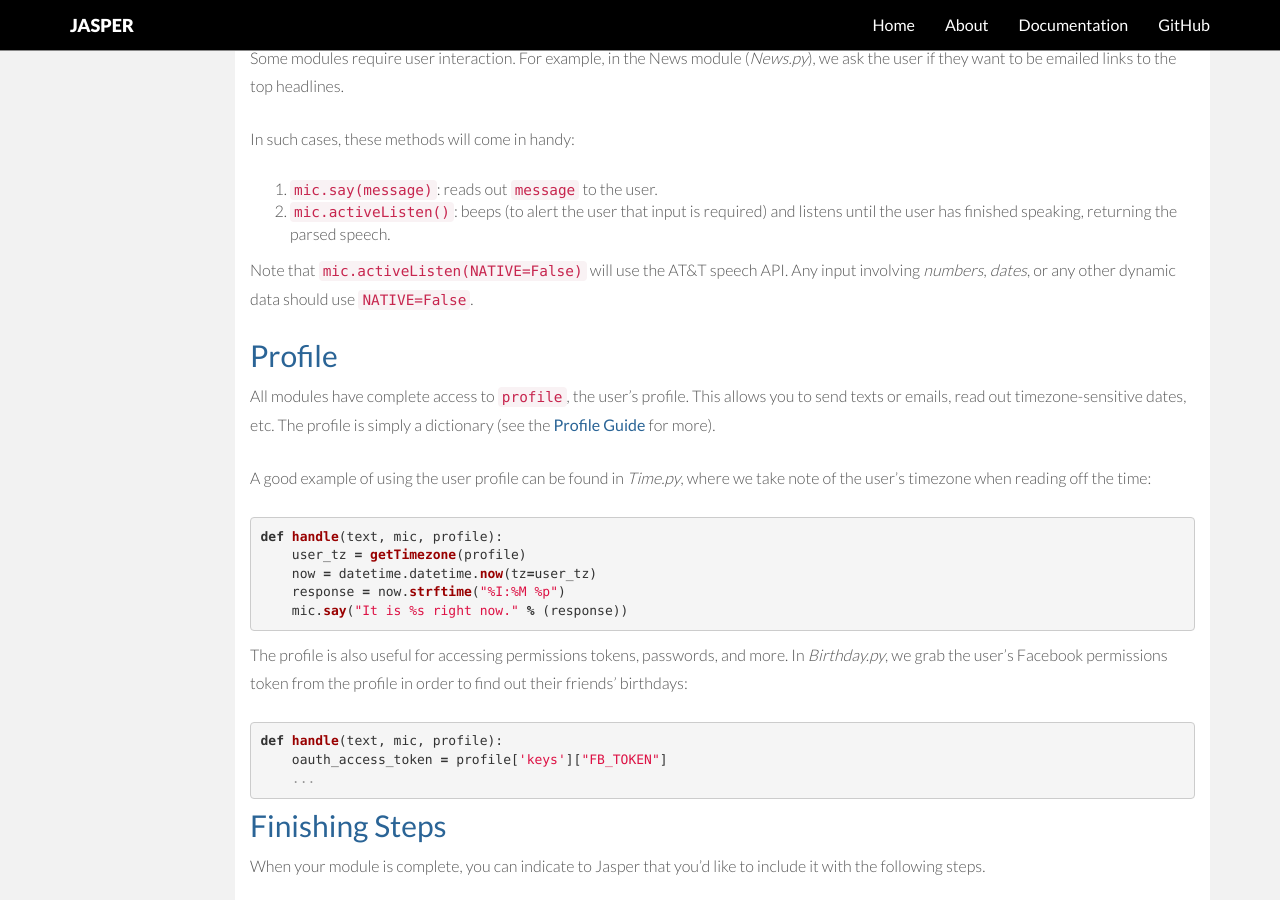
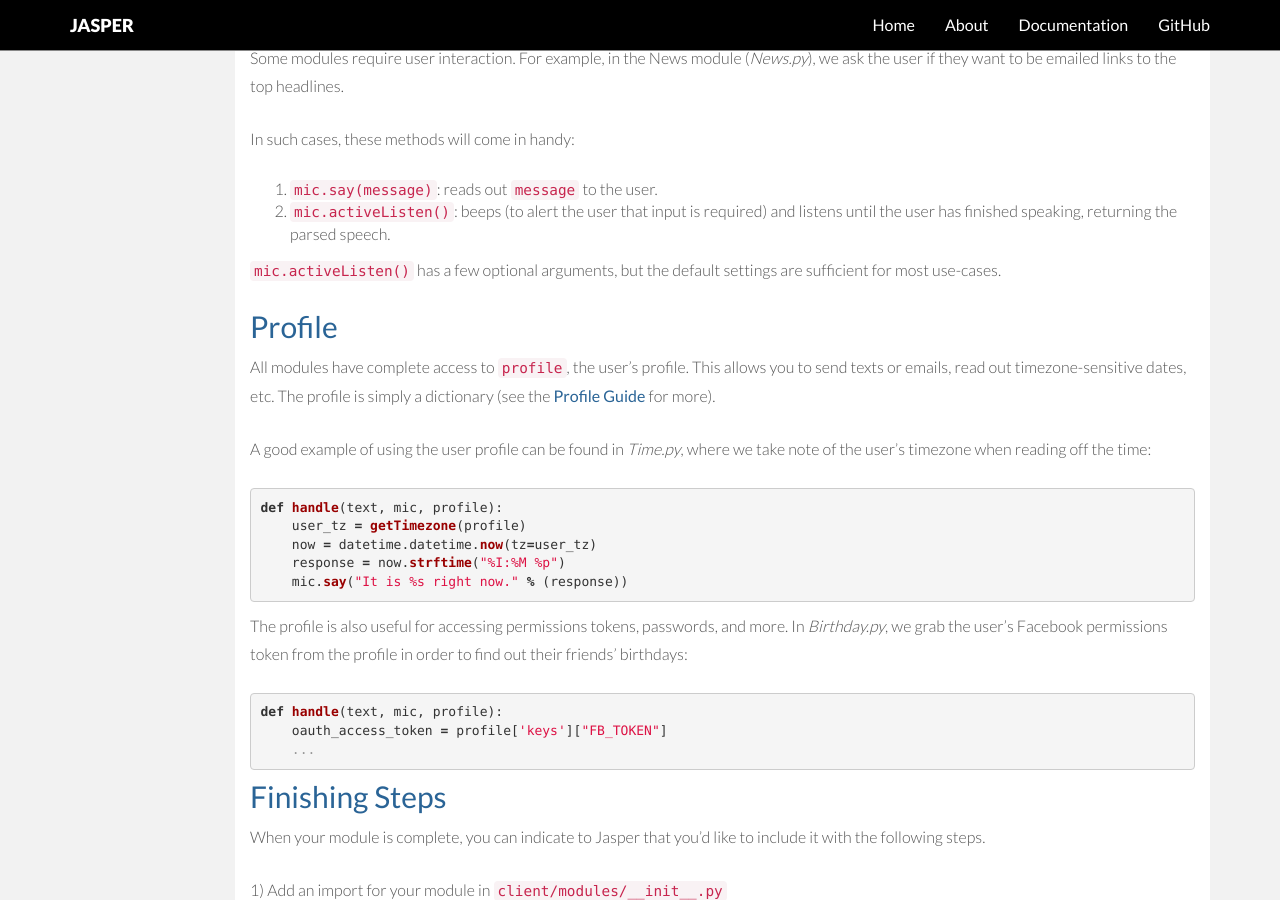
Before and after one commit to jasperproject/jasperproject.github.io, a Jekyll site: the page built from documentation/api/standard/index.md, in a window 1280 px wide and 900 px high, scrolled down 1829 px. Built offline with Jekyll 4.4.1, drawn with Linux system fonts in a browser that asks for light colours; nearby versions of some CDN libraries.

Commit message:
AT&T API clarification

```diff
--- a/documentation/api/standard/index.md
+++ b/documentation/api/standard/index.md
@@ -82,7 +82,7 @@ In such cases, these methods will come in handy:
 1. `mic.say(message)`: reads out `message` to the user.
 2. `mic.activeListen()`: beeps (to alert the user that input is required) and listens until the user has finished speaking, returning the parsed speech.
 
-Note that `mic.activeListen(NATIVE=False)` will use the AT&T speech API. Any input involving _numbers_, _dates_, or any other dynamic data should use `NATIVE=False`.
+`mic.activeListen()` has a few optional arguments, but the default settings are sufficient for most use-cases.
 
 <h2 class="linked" id='profile'><a href="#profile" title="Permalink to this headline">Profile</a></h2>
 
```
